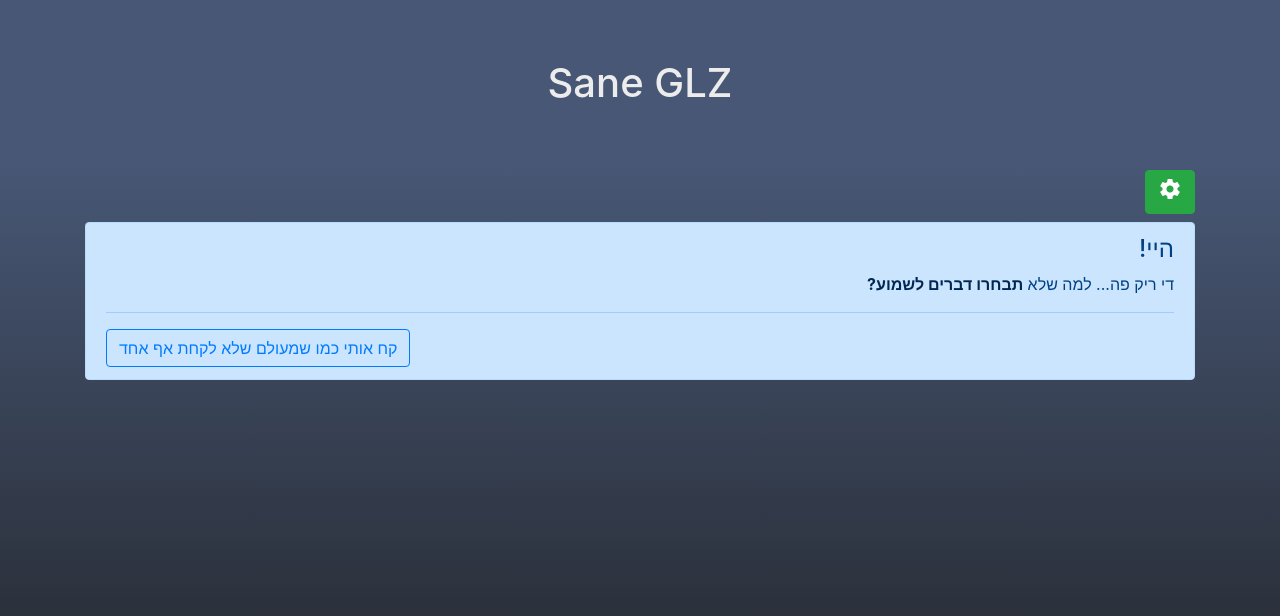
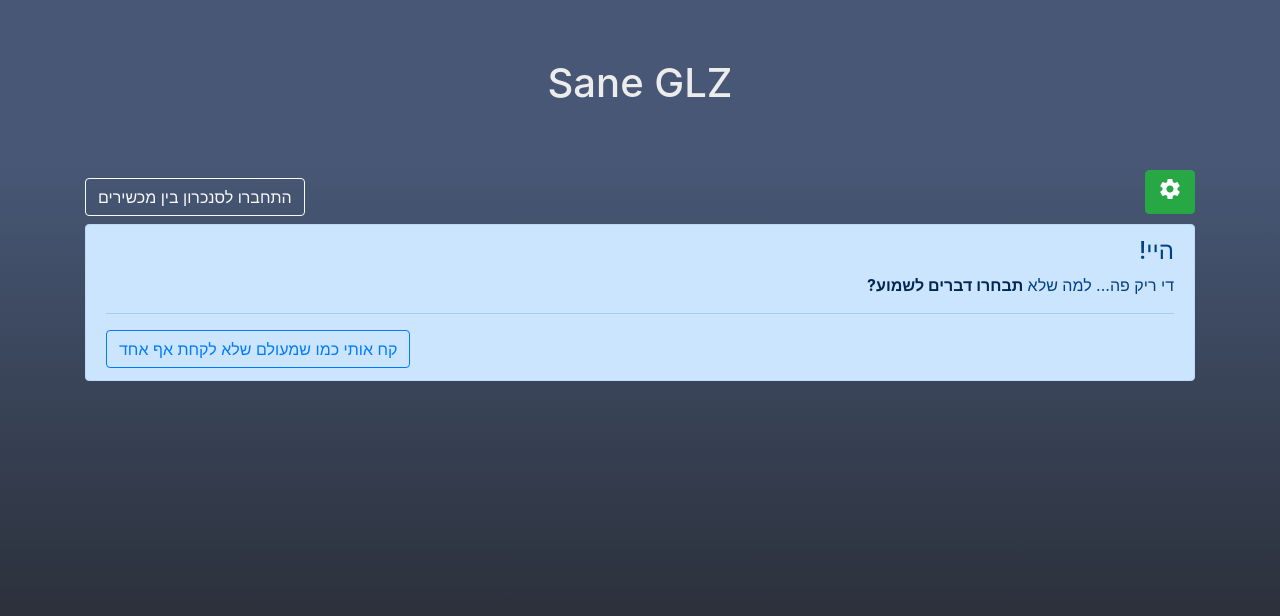
Before and after one commit to omriharel/sane-glz, a React (Create React App) app: page / in a window 1280 px wide. Shown: the top 616 px of the page. Built offline with nearby package versions, Linux system fonts and the light colour scheme.

Commit message:
add sign-in/sign-out with online sync

```diff
--- a/src/App.js
+++ b/src/App.js
@@ -4,10 +4,14 @@ import {
   BrowserRouter as Router,
   Switch,
   Route,
+  Redirect,
 } from 'react-router-dom';
 
 import './App.css';
 import 'bootstrap/dist/css/bootstrap.css';
+
+import QueryString from 'query-string';
+import JwtDecode from 'jwt-decode';
 
 import Container from 'react-bootstrap/Container';
 import Col from 'react-bootstrap/Col';
@@ -17,6 +21,9 @@ import MediaPlayer from './MediaPlayer';
 import ShowList from './ShowList';
 import ShowPreferences from './ShowPreferences';
 import PrivacyPolicy from './PrivacyPolicy';
+import Logout from './Logout';
+
+import { getStored, store } from './helpers';
 
 export default function App() {
   const [url, setUrl] = useState(null);
@@ -55,7 +62,22 @@ export default function App() {
                   <Route path="/privacy">
                     <PrivacyPolicy/>
                   </Route>
-                  <Route path="/">
+                  <Route path="/logout">
+                    <Logout/>
+                  </Route>
+                  <Route path="/" render={routeProps => {
+                    const hashParams = QueryString.parse(routeProps.location.hash);
+                    if (hashParams.access_token !== undefined) {
+                      store('loggedIn', true);
+                      store('authAccessToken', hashParams.access_token);
+
+                      const tokenUsername = JwtDecode(hashParams.access_token).username;
+                      store('username', tokenUsername);
+
+                      return <Redirect to="/" />;
+                    }
+
+                    return (
                       <ShowList playerCallback={(targetUrl, callbacks) => {
                         setUrl(currentUrl => {
                           if (targetUrl !== currentUrl) {
@@ -73,7 +95,8 @@ export default function App() {
                         setOnStopCallback(() => callbacks.onStop);
                         setProgressCallback(() => callbacks.showProgess);
                       }} />
-                  </Route>
+                    );
+                  }}/>
                 </Switch>
               </Col>
             </Row>
--- /dev/null
+++ b/src/Logout.js
@@ -0,0 +1,13 @@
+import React, { useEffect } from 'react'; // eslint-disable-line no-unused-vars
+
+import { Redirect } from 'react-router-dom';
+
+import { store } from './helpers';
+
+export default function Logout() {
+    store('loggedIn', false);
+    store('username', null);
+    store('authAccessToken', null);
+
+    return <Redirect to="/" />;
+}
--- a/src/Show.js
+++ b/src/Show.js
@@ -22,10 +22,23 @@ export default function Show(props) {
     const [durationData, setDurationData] = useState(getStored(durationKey) || null);
     const [playing, setPlaying] = useState(false);
 
+    let lastOnlineProgress = null;
+
     const onProgress = (progress) => {
-        store(progressKey, progress.played);
+        const now = Date.now();
+        let dontStoreOnline = false;
+
+        // only save once in 20 seconds i think
+        if (lastOnlineProgress && (now - lastOnlineProgress < 20 * 1000)) {
+            dontStoreOnline = true;
+        }
+
+        if (!dontStoreOnline) {
+            lastOnlineProgress = now;
+        }
+
+        store(progressKey, progress.played, dontStoreOnline);
         setProgressData(progress.played);
-
     };
 
     const onKnownDuration = (duration) => {
--- a/src/ShowList.js
+++ b/src/ShowList.js
@@ -8,24 +8,33 @@ import { Link } from 'react-router-dom';
 import _ from 'lodash';
 
 import Show from './Show';
-import { baseApiUrl } from './constants';
-import { getStored } from './helpers';
+import { baseApiUrl, authLoginPageUrl, authLogoutPageUrl } from './constants';
+import { getStored, fetchOnlineData } from './helpers';
 import Loader from './Loader';
-import { ButtonGroup } from 'react-bootstrap';
 
 const baseShowUrl = baseApiUrl + '/program';
 const strippedUrlPrefix = '/גלצ/תוכניות/';
 
 export default function ShowList(props) {
-    const [daysToSee,] = useState(getStored('daysToSee') || 15);
-    const [shows,] = useState(getStored('chosenShows') || []);
+    const [loggedIn,] = useState(getStored('loggedIn') || false);
+    const [username,] = useState(getStored('username') || null);
+    const [daysToSee, setDaysToSee] = useState(getStored('daysToSee') || 15);
+    const [shows, setShows] = useState(getStored('chosenShows') || []);
     const [initiallyLoading, setInitiallyLoading] = useState(true);
     const [numOfShows, setNumOfShows] = useState(shows.length);
     const [fetchedShowsCounter, setFetchedShowsCounter] = useState(0);
     const [currentlyPlayingShow, setCurrentlyPlayingShow] = useState(null);
+    const [fetchedOnlineData, setFetchedOnlineData] = useState(false);
 
     // map of showKey -> showObject
     const [fetchedShows, setFetchedShows] = useState({});
+
+    useEffect(() => {
+        fetchOnlineData(() => {
+            setDaysToSee(getStored('daysToSee') || 15);
+            setShows(getStored('chosenShows') || []);
+        });
+    }, []);
 
     useEffect(() => {
         if (fetchedShowsCounter === numOfShows && initiallyLoading) {
@@ -53,7 +62,7 @@ export default function ShowList(props) {
                     fetch(showUrl)
                     .then(response => response.json())
                     .then(data => processNewShowData(showKey, showUrl, data))
-                    .catch(error => console.log(`Failed to retry show fetch at ${showUrl}`, error));
+                    .catch(error => console.error(`Failed to retry show fetch at ${showUrl}`, error));
                 }, 1000 * 10); // retry 10 seconds later
             }
         }
@@ -121,16 +130,38 @@ export default function ShowList(props) {
         setCurrentlyPlayingShow(showUrl);
     }
 
+    const authControls = (
+        <div className="flex-shrink">
+            {loggedIn ? <>
+                {_.startsWith(username, 'google_') ? <>
+                    <span className="text-light">מחובר/ת עם Google</span>
+                </> : <>
+                    <span className="text-light">מחובר/ת בתור <b>{username}</b></span>
+                </>}
+                <span className="text-light">&nbsp;&nbsp;(<a className="text-warning" href={authLogoutPageUrl}>
+                    יציאה
+                </a>)</span>
+            </> : <>
+                <Button href={authLoginPageUrl} variant="outline-light">
+                    התחברו לסנכרון בין מכשירים
+                </Button>
+            </>
+            }
+        </div>
+    );
+
+
     return (
         <>
-            <ButtonGroup className="mb-2">
-                <Button as={Link} to="/settings" variant="success">
+            <div className="d-flex align-items-baseline justify-content-between mb-2">
+                <Button className="flex-shrink" as={Link} to="/settings" variant="success">
                     <i className="material-icons mt-30">settings</i>
                 </Button>
                 {/* <Button className="mr-1">
                     <i className="material-icons mt-30">sort</i>
                 </Button> */}
-            </ButtonGroup>
+                {authControls}
+            </div>
             {shows.length === 0 &&
             <Alert variant="primary">
                 <Alert.Heading>
--- a/src/constants.js
+++ b/src/constants.js
@@ -1 +1,9 @@
 export const baseApiUrl = 'https://qbl6dnzy8d.execute-api.eu-central-1.amazonaws.com';
+
+const baseAuthUrl = 'https://saneglz.auth.eu-central-1.amazoncognito.com';
+const authClientId = '7jhimht7pc5b3c14g350q78tj0';
+const authRedirect = 'https://glz.omri.io/';
+const authLogoutRedirect = 'https://glz.omri.io/logout';
+
+export const authLoginPageUrl = `${baseAuthUrl}/login?client_id=${authClientId}&response_type=token&redirect_uri=${authRedirect}`;
+export const authLogoutPageUrl = `${baseAuthUrl}/logout?client_id=${authClientId}&logout_uri=${authLogoutRedirect}`;
--- a/src/helpers.js
+++ b/src/helpers.js
@@ -1,9 +1,160 @@
-export const getStored = (key) => {
+import { baseApiUrl } from './constants';
+
+const iterateObject = (object, f) => {
+    Object.entries(object).forEach(([key, value]) => {
+        f(key, value);
+    });
+}
+
+const buildInitialOnlineData = () => {
+    const result = {};
+
+    iterateObject(localStorage, (key, value) => {
+        if (notAnAuthKey(key)) {
+            result[key] = JSON.parse(value);
+        }
+    });
+
+    return result;
+}
+
+const notAnAuthKey = (key) => {
+    return key !== 'loggedIn' &&
+        key !== 'username' &&
+        key !== 'authAccessToken' &&
+        key !== 'onlineDataFetched' &&
+        key !== 'onlineDataTimestamp';
+}
+
+const getAuthInfo = () => {
+    const loggedIn = getStored('loggedIn') || false;
+    const username = getStored('username') || null;
+    const authAccessToken = getStored('authAccessToken') || null;
+    const onlineDataFetched = getStored('onlineDataFetched') || false;
+
+    const userdataUrl = loggedIn ? `${baseApiUrl}/userdata` : null;
+
+    return [loggedIn, username, authAccessToken, onlineDataFetched, userdataUrl];
+}
+
+const getLocallyStored = (key) => {
     let item = localStorage.getItem(key);
 
     return item ? JSON.parse(item) : null;
 }
 
-export const store = (key, item) => {
+const syncInitialOnlineData = () => {
+    const [, username, authAccessToken,, userdataUrl] = getAuthInfo();
+
+    const dataToSync = buildInitialOnlineData();
+
+    return fetch(userdataUrl, {
+        method: 'PUT',
+        body: JSON.stringify({
+            key: null,
+            value: dataToSync
+        }),
+        headers: {
+            'Content-Type': 'application/json',
+            Authorization: authAccessToken,
+        },
+    }).catch(error => {
+        console.error(`Error when syncing local data remotely for user ${username}`, error);
+    });
+}
+
+const locallyStore = (key, item) => {
     localStorage.setItem(key, JSON.stringify(item));
 }
+
+export const fetchOnlineData = (callback) => {
+    const [loggedIn, username, authAccessToken,, userdataUrl] = getAuthInfo();
+
+    if (loggedIn) {
+        fetch(userdataUrl, {
+            headers: {
+                Authorization: authAccessToken
+            }
+        })
+        .then(response => response.json())
+        .then(data => {
+            locallyStore('onlineDataFetched', true);
+
+            // there is existing data to maybe load
+            if (data.last_updated !== null) {
+
+                const onlineDataTimestamp = getStored('onlineDataTimestamp') || null;
+                locallyStore('onlineDataTimestamp', data.last_updated);
+
+                // newer data exists remotely, take it
+                if (!onlineDataTimestamp || (onlineDataTimestamp && data.last_updated > onlineDataTimestamp)) {
+                    iterateObject(data.data, locallyStore);
+                    callback();
+                // we have the newer data locally but haven't yet seen the data from the server,
+                // so overwrite the remote data with ours
+                } else {
+                    syncInitialOnlineData().then(callback);
+                }
+            // our data is definitely the only version, safe to sync
+            } else {
+                syncInitialOnlineData().then(callback);
+            }
+        })
+        .catch(error => {
+            console.error(`Failed to fetch user data for ${username}`, error);
+        });
+    }
+}
+
+export const getStored = (key) => {
+    return getLocallyStored(key);
+}
+
+export const store = (key, item, localOnly) => {
+    if (!notAnAuthKey(key)) {
+        locallyStore(key, item);
+        return;
+    }
+
+    locallyStore(key, item);
+
+    if (localOnly) {
+        return;
+    }
+
+    const [loggedIn, username, authAccessToken, onlineDataFetched, userdataUrl] = getAuthInfo();
+
+    if (loggedIn && onlineDataFetched) {
+        fetch(userdataUrl, {
+            method: 'PUT',
+            body: JSON.stringify({
+                key: key,
+                value: item,
+            }),
+            headers: {
+                'Content-Type': 'application/json',
+                Authorization: authAccessToken,
+            },
+        }).catch(error => {
+            console.error(`Error when saving keyed data remotely for user ${username}`, error);
+        });
+    }
+}
+
+export const resetStorage = () => {
+    const [loggedIn, username, authAccessToken,, userdataUrl] = getAuthInfo();
+
+    localStorage.clear();
+
+    if (loggedIn) {
+        fetch(userdataUrl, {
+            method: 'PUT',
+            body: null,
+            headers: {
+                Authorization: authAccessToken
+            },
+        }).catch(error => {
+            console.error(`Error when deleting remote data for user ${username}`, error);
+        });
+    }
+}
```
Also changed, not shown: src/ShowPreferences.js (+5 -4 lines). Lines whose indentation alone changed are shown as unchanged.
